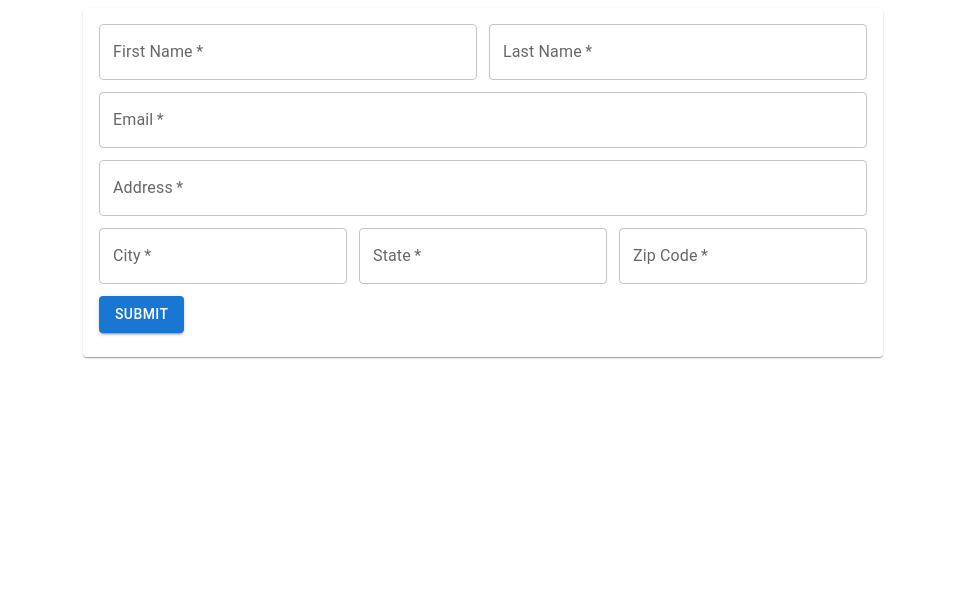
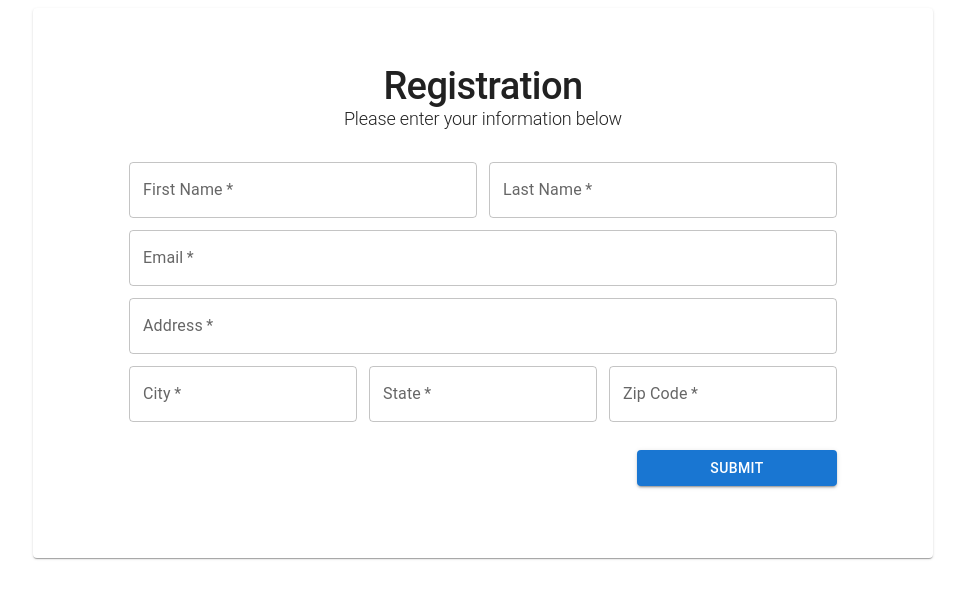
Before and after one commit to mkbonini/icc_app, a React (Vite) app: page / in a window 1280 px wide. Shown: the top 598 px of the page, without its empty margins (157-1122 px from the left). Built offline with nearby package versions, Linux system fonts and the light colour scheme.

Commit message:
COmplete address form component DOM structure

```diff
--- a/src/components/AddressForm.tsx
+++ b/src/components/AddressForm.tsx
@@ -1,38 +1,53 @@
 import * as React from 'react';
+import {useRef} from 'react'
 import Typography from '@mui/material/Typography';
 import TextField from '@mui/material/TextField';
 import { Button, Card, CardContent, Grid } from '@mui/material';
 
 export default function AddressForm() {
+  const firstNameRef = useRef('')
+  const lastNameRef = useRef('')
+  const emailRef = useRef('')
+  const addressRef = useRef('')
+  const cityRef = useRef('')
+  const stateRef = useRef('')
+  const zipRef = useRef('')
+
+  function handleSubmit(event) {
+    event.preventDefault();
+    console.log( emailRef.current.value);
+}
 	return (
 		<>
-			<Card sx={{maxWidth: 800, margin:"0 auto" }}>
+			<Card sx={{maxWidth: 900, margin:"0 auto" }}>
         <CardContent>
-          <form>
-          <Grid container spacing={1.5}>
+          <Typography variant='h1' fontSize={38} align='center'  sx={{pt:5, fontWeight:'500' }}>Registration</Typography>
+          <Typography variant='h2' fontSize={18} align='center' >Please enter your information below</Typography>
+          <form onSubmit={handleSubmit}>
+          <Grid container spacing={1.5} sx={{p: '2rem 5rem 3rem 5rem'}}>
             <Grid xs={12} sm={6} item>
-              <TextField required label="First Name" id="first_name" placeholder='Enter First Name' fullWidth/>
+              <TextField required label="First Name" inputRef={firstNameRef}  placeholder='Enter First Name' fullWidth/>
             </Grid>
             <Grid xs={12} sm={6} item>
-              <TextField required label="Last Name" id="last_name" placeholder='Enter Last Name' fullWidth/>
+              <TextField required label="Last Name" inputRef={lastNameRef} placeholder='Enter Last Name' fullWidth/>
             </Grid>
             <Grid xs={12} item>
-              <TextField required label="Email" id="email" placeholder='Enter Email' type='email' fullWidth/>
+              <TextField required label="Email" inputRef={emailRef} placeholder='Enter Email' type='email' fullWidth/>
             </Grid>
             <Grid xs={12} item>
-              <TextField required label="Address" id="address" placeholder='Enter Address' fullWidth/>
+              <TextField required label="Address" inputRef={addressRef} placeholder='Enter Address' fullWidth/>
             </Grid>
-            <Grid xs={12} sm={6} lg={4} item>
-              <TextField required label="City" id="city" placeholder='Enter City' fullWidth/>
+            <Grid xs={12} sm={4} item>
+              <TextField required label="City" inputRef={cityRef} placeholder='Enter City' fullWidth/>
             </Grid>
-            <Grid xs={12} sm={6} lg={4} item>
-              <TextField required label="State" id="state" placeholder='Enter State' fullWidth/>
+            <Grid xs={12} sm={4} item>
+              <TextField required label="State" inputRef={stateRef} placeholder='Enter State' fullWidth/>
             </Grid>
-            <Grid xs={12} sm={6} lg={4} item>
-              <TextField required type='number' label="Zip Code" id="zipcode" placeholder='Enter Zip Code' fullWidth/>
+            <Grid xs={12} sm={4} item>
+              <TextField required type='number' label="Zip Code" inputRef={zipRef} placeholder='Enter Zip Code' fullWidth/>
             </Grid>
-            <Grid xs={12} item>
-              <Button variant='contained' type='submit'>Submit</Button>
+            <Grid xs={12} sx={{display: 'flex', justifyContent:'flex-end'}} item>
+              <Button variant='contained' type='submit'  sx={{mt:2, width: '200px', backgroundColor:'#ob5940'}}>Submit</Button>
             </Grid>
           </Grid>
           </form>
```
Also changed, not shown: src/utils/theme.tsx (added, +12 -0 lines).
